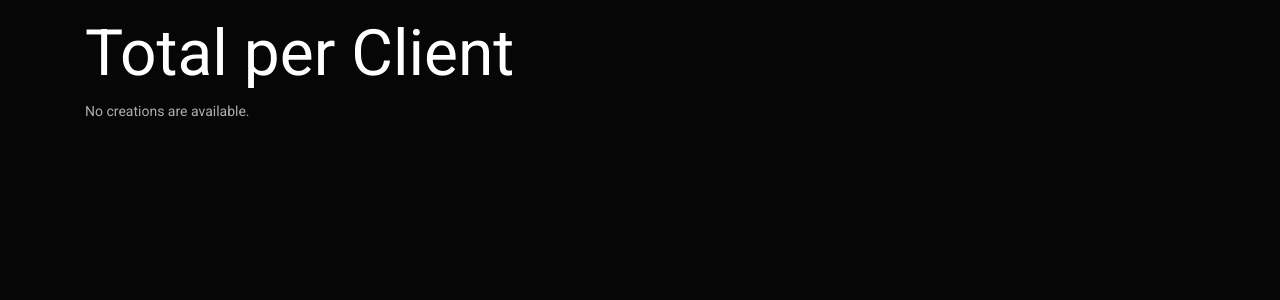
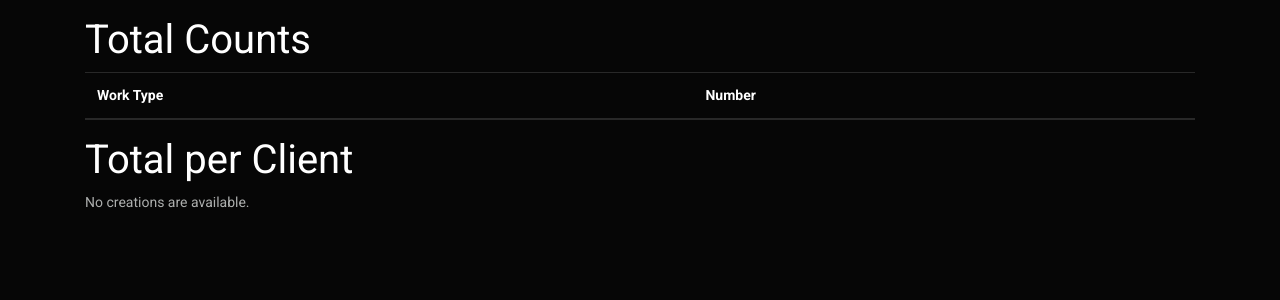
Before and after one commit to nomistic/portfolio, a Symfony app: template templates/reports/index.html.twig in a window 1280 px wide. Shown: the part 55-355 px from the top of the page. Run offline with Twig, Linux system fonts and the light colour scheme; the template is opened without the code that fills it, so the values that code supplies are empty; some libraries are stand-ins or nearby versions.

Commit message:
total count report

```diff
--- a/src/Controller/DashboardController.php
+++ b/src/Controller/DashboardController.php
@@ -81,9 +81,12 @@ class DashboardController extends Controller{
     public function showWorkTotal()
     {
         $works = $this->getDoctrine()->getRepository(Work::class)->totalByClient();
+        $totals = $this->getDoctrine()->getRepository(Work::class)->totalCounts();
+
 
         return $this->render('reports/index.html.twig', array(
-            'works' => $works
+            'works' => $works,
+            'totals' => $totals
         ));
 
 
--- a/templates/reports/index.html.twig
+++ b/templates/reports/index.html.twig
@@ -3,10 +3,27 @@
 {% block title %}Reports{% endblock %}
 
 {% block body %}
-    <h1>Total per Client</h1>
+    <h3>Total Counts</h3>
+    <table id="counts" class="table table-striped">
+        <thead>
+        <tr>
+            <th>Work Type</th>
+            <th>Number</th>
+        </tr>
+        </thead>
+        <tbody>
+        {% for total in totals %}
+            <tr>
+                <td>{{ total.work_type }}</td>
+                <td>{{ total.number }}</td>
+            </tr>
 
+        {% endfor %}
 
+        </tbody>
+    </table>
 
+    <h3>Total per Client</h3>
 
     {% if works %}
         <table id="works" class="table table-striped">
```
Also changed, not shown: src/Repository/WorkRepository.php (+15 -20 lines).
